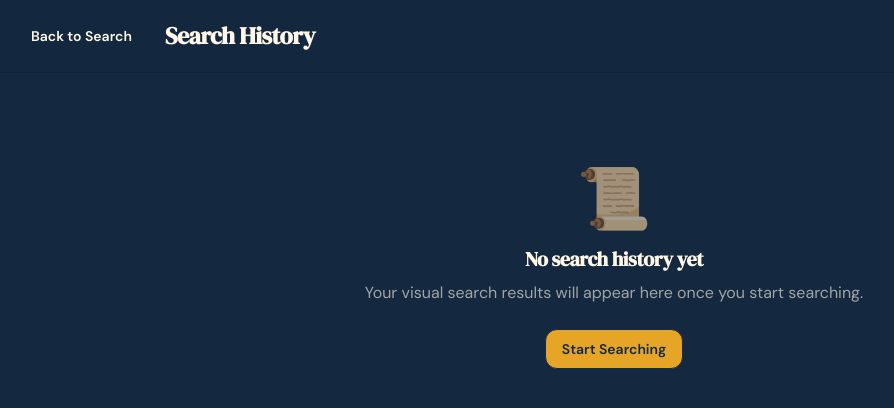
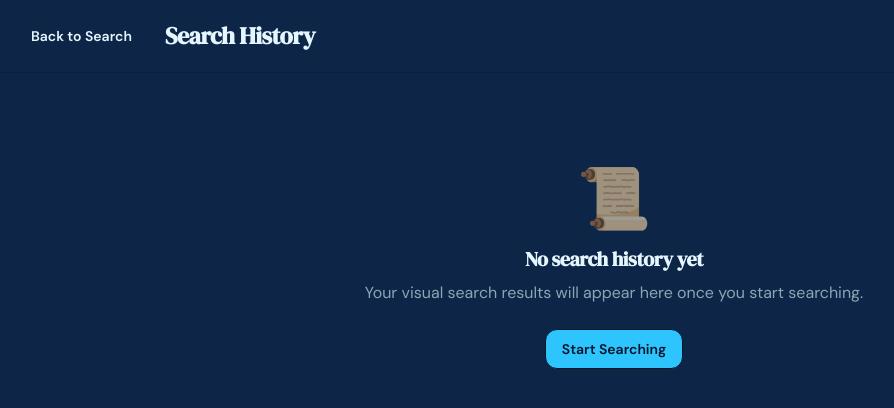
Before and after one commit to militaernews/mn-sv, a SvelteKit app: page /history in a window 1280 px wide. Shown: the top 408 px of the page, without its empty margins (26-920 px from the left). Built offline with nearby package versions, Linux system fonts and the light colour scheme; some icons are missing.

Commit message:
style(repo): Recolour the UI in the radar palette of the logo

```diff
--- a/src/app.css
+++ b/src/app.css
@@ -7,32 +7,31 @@
 	themes: false;
 }
 
-/* Editorial field ledger: midnight ink, parchment rules, restrained amber
-   signals. Mapped onto daisyUI's own theme tokens (rather than hardcoding
-   every component's colors) so every existing btn/input/card/badge/modal
-   picks it up automatically. */
+/* Radar palette, the same as the logo (brand/): deep navy surfaces, cyan signals and pale cyan
+   ink. Mapped onto daisyUI's own theme tokens (rather than hardcoding every component's colors) so
+   every existing btn/input/card/badge/modal picks it up automatically. */
 @plugin 'daisyui/theme' {
 	name: 'ledger';
 	default: true;
 	prefersdark: true;
 	color-scheme: dark;
 
-	--color-base-100: #14283f;
-	--color-base-200: #102239;
-	--color-base-300: #0d1d31;
-	--color-base-content: #fff7e8;
+	--color-base-100: #0d2648;
+	--color-base-200: #0a1f3d;
+	--color-base-300: #061a36;
+	--color-base-content: #e6f6ff;
 
-	--color-primary: #e6a527;
-	--color-primary-content: #172a45;
-	--color-secondary: #315d8d;
-	--color-secondary-content: #e1effa;
-	--color-accent: #8c709b;
-	--color-accent-content: #f0e7f5;
-	--color-neutral: #0e1d2f;
-	--color-neutral-content: #d9ccb7;
+	--color-primary: #2ec5ff;
+	--color-primary-content: #04152b;
+	--color-secondary: #1f6fae;
+	--color-secondary-content: #e6f6ff;
+	--color-accent: #9be7ff;
+	--color-accent-content: #04152b;
+	--color-neutral: #06142a;
+	--color-neutral-content: #9fb6c9;
 
-	--color-info: #3b82f6;
-	--color-info-content: #eff6ff;
+	--color-info: #2ec5ff;
+	--color-info-content: #04152b;
 	--color-success: #10b981;
 	--color-success-content: #ecfdf5;
 	--color-warning: #e6a527;
--- a/src/app.html
+++ b/src/app.html
@@ -16,7 +16,7 @@
 			name="viewport"
 			content="width=device-width, initial-scale=1, viewport-fit=cover, maximum-scale=1"
 		/>
-		<meta name="theme-color" content="#0c1929" />
+		<meta name="theme-color" content="#06142a" />
 		<!-- Tells the browser this page already handles dark mode itself, so it
 		     doesn't apply its own heuristic auto-dark-content rewriting on top -
 		     that rewriting is a known source of panels rendering with the wrong
--- a/src/lib/component/CookieBanner.svelte
+++ b/src/lib/component/CookieBanner.svelte
@@ -8,8 +8,8 @@
 			body: 'By using this site, you agree with our use of cookies'
 		},
 		theme: {
-			primary: '#e6a527',
-			dark: '#14283f',
+			primary: '#2ec5ff',
+			dark: '#0d2648',
 			medium: '#a89e8e',
 			light: '#fff7e8'
 		}
```
Also changed, not shown: static/manifest.json.
